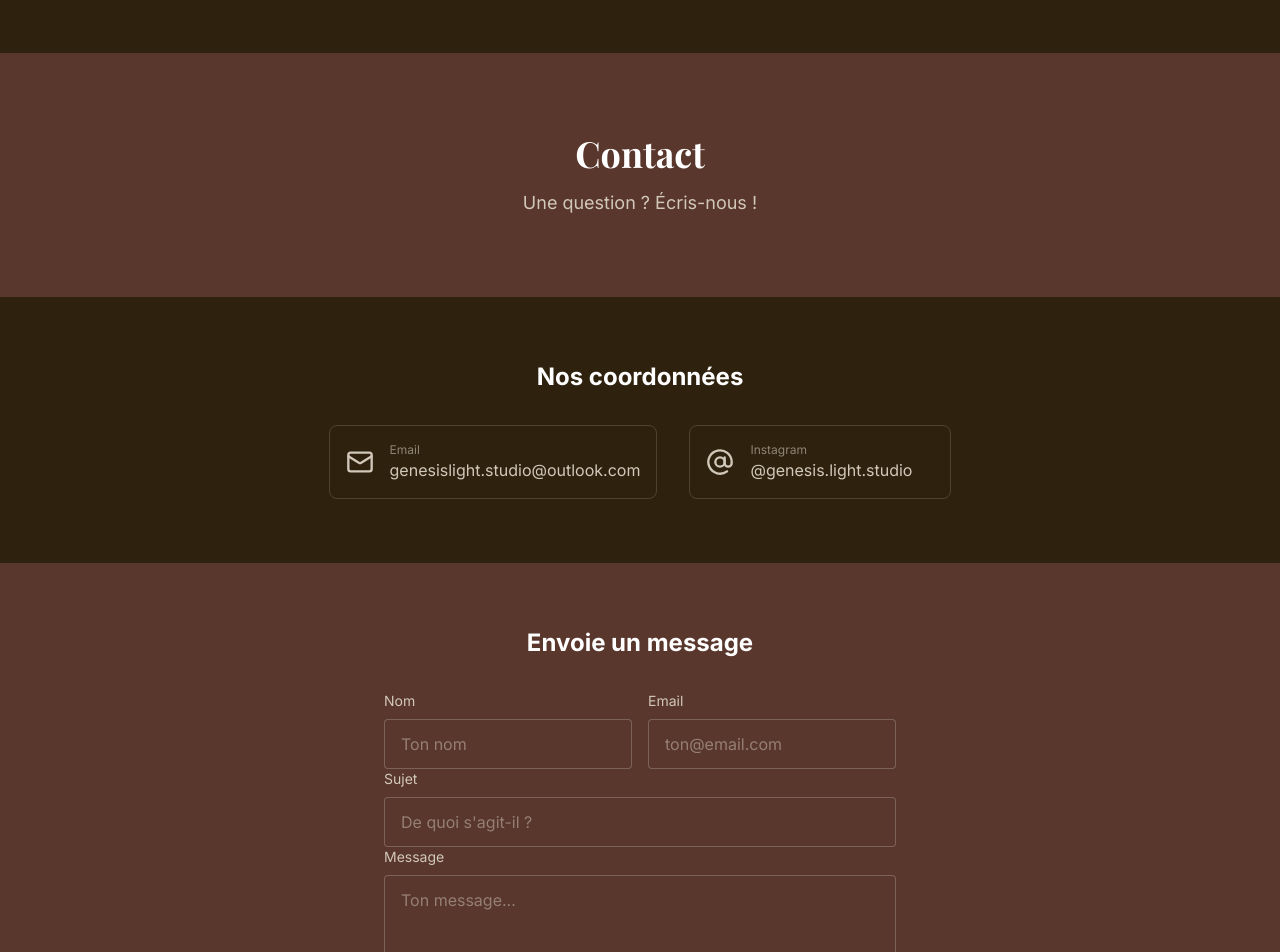
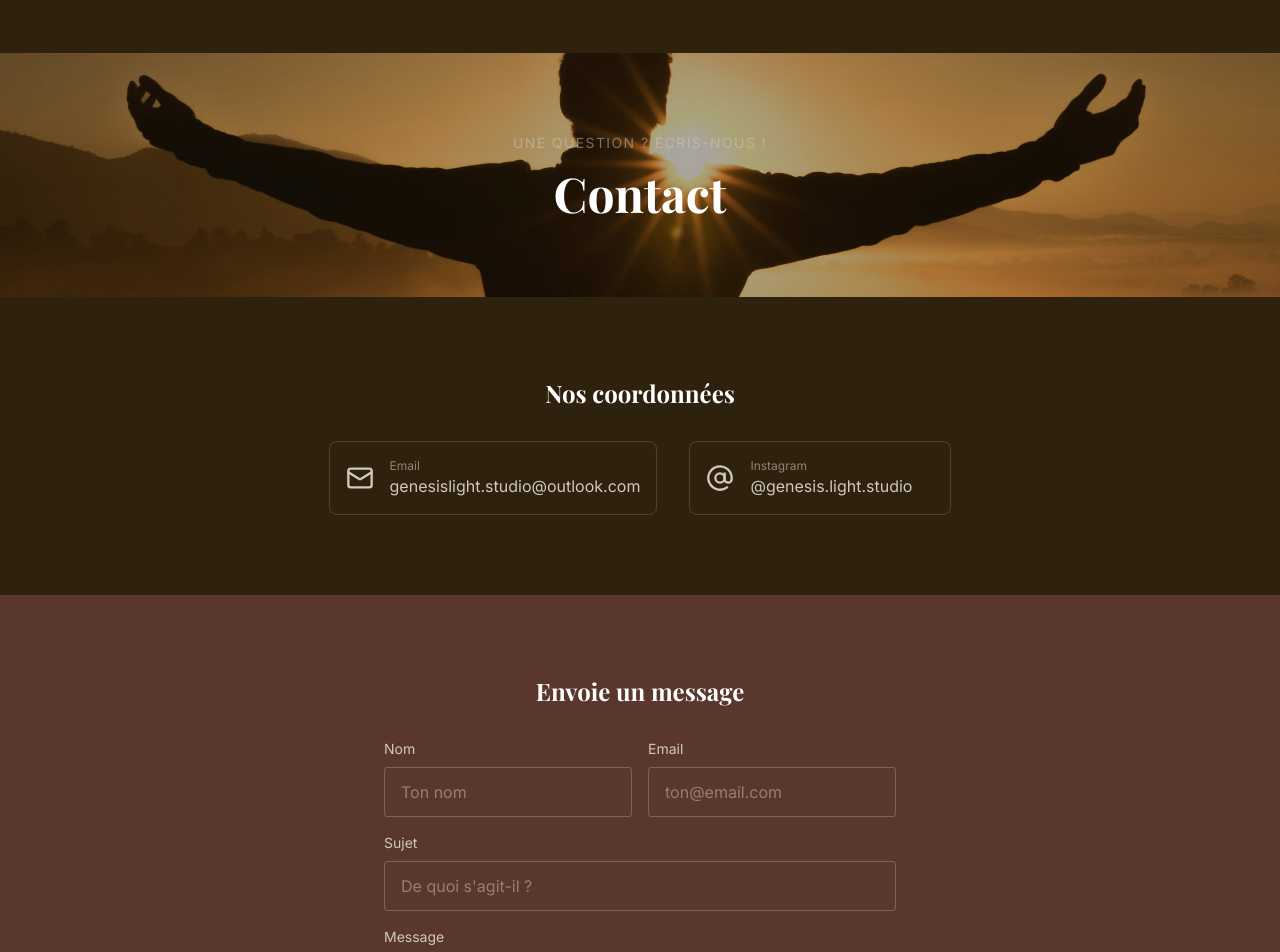
Before and after one commit to mana-rj11/gsl-studio, a Next.js app: page /contact in a window 1280 px wide. Shown: the part 80-1032 px from the top of the page. Built offline with nearby package versions, Linux system fonts and the light colour scheme; a web font is replaced by a local one.

Commit message:
polish visuel page Contact finalisé

```diff
--- a/src/app/contact/page.tsx
+++ b/src/app/contact/page.tsx
@@ -2,7 +2,7 @@
 
 import { useState } from "react";
 import { Mail, AtSign, Send, ExternalLink } from "lucide-react";
-import ScrollReveal from "@/components/ScrollReveal";
+// import ScrollReveal from "@/components/ScrollReveal";
 
 export default function Contact() {
   const [formData, setFormData] = useState({
@@ -32,13 +32,11 @@ export default function Contact() {
   if (submitted) {
     return (
       <div className="min-h-screen flex items-center justify-center bg-gsl-dark px-6">
-        <ScrollReveal>
         <div className="text-center">
           <Send size={48} className="text-gsl-beige mx-auto mb-6" />
-          <h1 className="text-4xl font-bold mb-4">Message envoyé !</h1>
+          <h1 className="font-display text-4xl font-bold mb-4">Message envoyé !</h1>
           <p className="text-gsl-beige text-lg">On te répond très vite.</p>
         </div>
-        </ScrollReveal>
       </div>
     );
   }
@@ -46,19 +44,20 @@ export default function Contact() {
   return (
     <div>
       {/* Header */}
-      <section className="py-20 px-6 bg-gsl-brown text-center">
-        <h1 className="text-4xl font-display font-bold mb-4">Contact</h1>
-        <p className="text-gsl-beige text-lg" style={{ animationDelay: "0.2s" }}>
-          Une question ? Écris-nous !
-        </p>
+      <section className="py-20 px-6 text-center relative">
+        <div className="absolute inset-0 bg-cover bg-center" style={{ backgroundImage: "url('/images/solitude-bg.jpg')" }} />
+        <div className="absolute inset-0 bg-gsl-dark/40" />
+        <div className="relative z-10">
+          <p className="text-gsl-beige/50 text-sm tracking-widest uppercase mb-4 animate-fade-in-up">Une question ? Écris-nous !</p>
+          <h1 className="font-display text-4xl md:text-5xl font-bold animate-fade-in-up">Contact</h1>
+        </div>
       </section>
 
       {/* Coordonnées */}
-      <section className="py-16 px-6 bg-gsl-dark">
-        <ScrollReveal>
+      <section className="py-20 px-6 bg-gsl-dark">
         <div className="max-w-xl mx-auto">
-          <h2 className="text-2xl font-bold mb-8 text-center">Nos coordonnées</h2>
-          <div className="flex flex-col sm:flex-row justify-center gap-8">
+          <h2 className="font-display text-2xl font-bold mb-8 text-center animate-fade-in-up">Nos coordonnées</h2>
+          <div className="flex flex-col sm:flex-row justify-center gap-8 animate-fade-in-up">
             <a href="mailto:genesislight.studio@outlook.com" className="flex items-center gap-4 group p-4 rounded-lg border border-gsl-beige/20 hover:border-gsl-beige hover:bg-gsl-brown/50 transition-all duration-300">
               <Mail size={28} className="text-gsl-beige group-hover:scale-110 transition-transform duration-300" />
               <div>
@@ -78,17 +77,15 @@ export default function Contact() {
             </a>
           </div>
         </div>
-        </ScrollReveal>
       </section>
 
       {/* Formulaire */}
-      <section className="py-16 px-6 bg-gsl-brown">
+      <section className="py-20 px-6 bg-gsl-brown">
         <div className="max-w-lg mx-auto">
-          <h2 className="text-2xl font-bold mb-8 text-center">
+          <h2 className="font-display text-2xl font-bold mb-8 text-center animate-fade-in-up">
             Envoie un message
           </h2>
-          <form onSubmit={handleSubmit} className="space-y-4">
-            <ScrollReveal>
+          <form onSubmit={handleSubmit} className="space-y-4 animate-fade-in-up">
             <div className="grid grid-cols-1 sm:grid-cols-2 gap-4">
               <div>
                 <label className="block text-gsl-beige text-sm mb-2">Nom</label>
@@ -112,10 +109,9 @@ export default function Contact() {
                 Envoyer
               </button>
             </div>
-            </ScrollReveal>
           </form>
+          </div>
+      </section>
         </div>
-      </section>
-    </div>
-  );
-}
+    );
+  }
--- a/src/app/layout.tsx
+++ b/src/app/layout.tsx
@@ -19,7 +19,7 @@ export default function RootLayout({
 }>) {
   return (
     <html lang="fr">
-      <body className={`${inter.className} ${playfair.variable} font-sans bg-gsl-dark text-white`}>
+      <body className={`${inter.variable} ${playfair.variable} font-sans bg-gsl-dark text-white`}>
         <Navbar />
         <main>{children}</main>
         <Footer />
--- a/src/app/template.tsx
+++ /dev/null
@@ -1,5 +0,0 @@
-import PageTransition from "@/components/PageTransition";
-
-export default function Template({ children }: { children: React.ReactNode }) {
-    return <PageTransition>{children}</PageTransition>
-}
```
